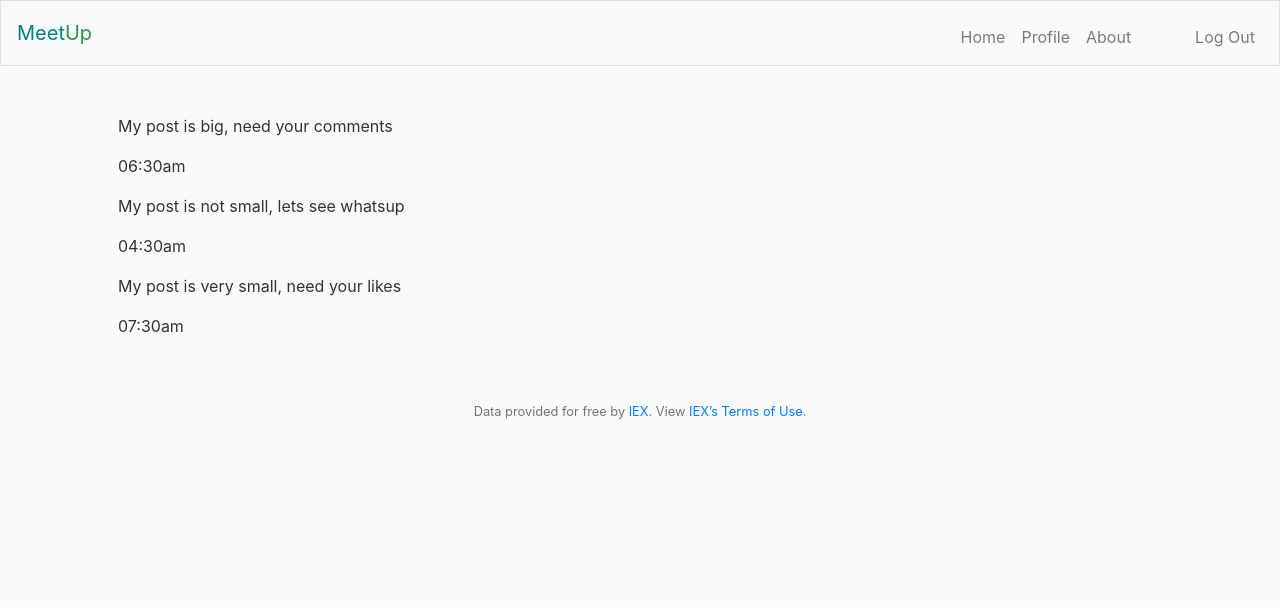
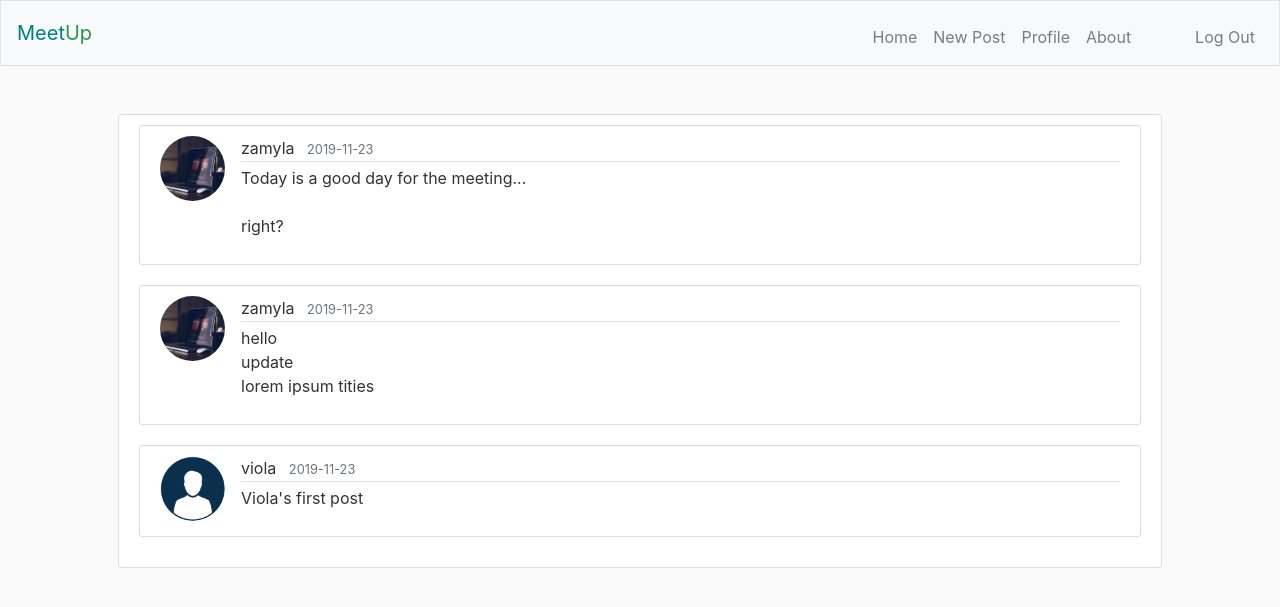
Before and after one commit to hustlaviola/meetup-cs50, a Flask app: page / in a window 1280 px wide. Shown: the top 607 px of the page. Run offline with Flask 2, Linux system fonts and the light colour scheme; a user stored in the database is signed in; data comes from the database, SQL or seed files in the repository; both versions use the stored data as it was after the commit; some libraries are stand-ins or nearby versions.

Commit message:
Add update and delete post functionality

```diff
--- a/meetup/forms.py
+++ b/meetup/forms.py
@@ -1,7 +1,7 @@
 from flask_wtf import FlaskForm
 from flask_wtf.file import FileField, FileAllowed
 from flask_login import current_user
-from wtforms import StringField, PasswordField, SubmitField, BooleanField
+from wtforms import StringField, PasswordField, SubmitField, BooleanField, TextAreaField
 from wtforms.validators import DataRequired, Length, Email, EqualTo, ValidationError
 from meetup.models import User
 from meetup import login_manager
@@ -57,3 +57,7 @@ class UpdateProfileForm(FlaskForm):
             print(user)
             if user:
                 raise ValidationError('Email already in use')
+
+class PostForm(FlaskForm):
+    message = TextAreaField('Message', validators=[DataRequired()])
+    submit = SubmitField('Post')
--- a/meetup/routes.py
+++ b/meetup/routes.py
@@ -1,29 +1,15 @@
 import os
 from PIL import Image
 import secrets
-from flask import render_template, url_for, flash, redirect, request
+from flask import render_template, url_for, flash, redirect, request, abort
 from meetup import app, db, bcrypt
-from meetup.forms import RegistrationForm, LoginForm, UpdateProfileForm
+from meetup.forms import RegistrationForm, LoginForm, UpdateProfileForm, PostForm
 from meetup.models import User, Post
 from flask_login import login_user, current_user, logout_user, login_required
 
-posts = [
-    {
-        "message": "My post is big, need your comments",
-        "time": "06:30am"
-    },
-    {
-        "message": "My post is not small, lets see whatsup",
-        "time": "04:30am"
-    },
-    {
-        "message": "My post is very small, need your likes",
-        "time": "07:30am"
-    }
-]
-
 @app.route('/')
 def index():
+    posts = Post.query.all()
     return render_template('index.html', posts=posts)
 
 
@@ -96,7 +82,46 @@ def profile():
     img = url_for('static', filename='profile-imgs/' + current_user.image_file)
     return render_template('profile.html', img=img, form=form)
 
-@app.route('/posts')
+@app.route('/new_post', methods=['GET', 'POST'])
 @login_required
-def post():
-    return render_template('post.html')
+def new_post():
+    form = PostForm()
+    if form.validate_on_submit():
+        post = Post(message=form.message.data, owner=current_user)
+        db.session.add(post)
+        db.session.commit()
+        flash('Post created successfully', 'success')
+        return redirect(url_for('index'))
+    return render_template('new_post.html', form=form, legend='New Post')
+
+@app.route('/posts/<int:post_id>')
+def post(post_id):
+    post = Post.query.get_or_404(post_id)
+    return render_template('post.html', post=post)
+
+@app.route('/posts/<int:post_id>/update', methods=['GET', 'POST'])
+@login_required
+def update_post(post_id):
+    post = Post.query.get_or_404(post_id)
+    if post.owner != current_user:
+        abort(403)
+    form = PostForm()
+    if form.validate_on_submit():
+        post.message = form.message.data
+        db.session.commit()
+        flash('Post updated successfully', 'success')
+        return redirect(url_for('post', post_id=post.id))
+    elif request.method == 'GET':
+        form.message.data = post.message
+    return render_template('new_post.html', form=form, legend='Update Post')
+
+@app.route('/posts/<int:post_id>/delete', methods=['POST'])
+@login_required
+def delete_post(post_id):
+    post = Post.query.get_or_404(post_id)
+    if post.owner != current_user:
+        abort(403)
+    db.session.delete(post)
+    db.session.commit()
+    flash('Post deleted successfully', 'success')
+    return redirect(url_for('index'))
--- a/meetup/static/styles.css
+++ b/meetup/static/styles.css
@@ -23,6 +23,28 @@ body {
     color: #2e944b;
 }
 
+
+.article-content {
+  white-space: pre-line;
+}
+
+.article-img {
+  height: 65px;
+  width: 65px;
+  margin-right: 16px;
+}
+
+.article-metadata {
+  padding-bottom: 1px;
+  margin-bottom: 4px;
+  border-bottom: 1px solid #e3e3e3
+}
+
+.article-metadata a:hover {
+  color: #333;
+  text-decoration: none;
+}
+
 .content-section {
     background: #ffffff;
     padding: 10px 20px;
@@ -38,6 +60,16 @@ body {
     margin-bottom: 16px;
   }
 
+  #post-link
+  {
+    color: #333333;
+    text-decoration: none;
+  }
+
+  #post-link article:hover
+  {
+    background-color: #fafafa;
+  }
 
 /* Large devices (desktops, 992px and up) */
 @media (min-width: 992px) {
--- a/meetup/templates/index.html
+++ b/meetup/templates/index.html
@@ -7,10 +7,19 @@
 {% block main %}
     {% if current_user.is_authenticated %}
         {% for post in posts %}
-    <p>{{ post.message }}</p>
-    <p>{{ post.time }}</p>
+            <a id="post-link" href="{{ url_for('post', post_id=post.id) }}">
+                <article class="media content-section">
+                    <img class="rounded-circle article-img" src="{{ url_for('static', filename='profile-imgs/' + post.owner.image_file) }}" />
+                <div class="media-body">
+                    <div class="article-metadata">
+                        <span class="mr-2">{{ post.owner.username }}</span>
+                        <small class="text-muted">{{ post.posted_at.strftime('%Y-%m-%d') }}</small>
+                    </div>
+                    <p class="article-content">{{ post.message }}</p>
+                </div>
+                </article>
+            </a>
         {% endfor %}
-
     {% else %}
         <a href="/login"><p class="text-center">Join Us</p></a>
     {% endif %}
--- a/meetup/templates/layout.html
+++ b/meetup/templates/layout.html
@@ -1,72 +1,93 @@
 <!DOCTYPE html>
 
 <html lang="en">
-
   <head>
-
     <!-- Required meta tags -->
-        <meta charset="utf-8">
-        <meta name="viewport" content="width=device-width, initial-scale=1, shrink-to-fit=no">
+    <meta charset="utf-8" />
+    <meta
+      name="viewport"
+      content="width=device-width, initial-scale=1, shrink-to-fit=no"
+    />
 
     <!-- documentation at http://getbootstrap.com/docs/4.1/, alternative themes at https://bootswatch.com/ -->
-        <link href="https://maxcdn.bootstrapcdn.com/bootstrap/4.1.3/css/bootstrap.min.css" rel="stylesheet">
+    <link
+      href="https://maxcdn.bootstrapcdn.com/bootstrap/4.1.3/css/bootstrap.min.css"
+      rel="stylesheet"
+    />
 
-        <link href="{{ url_for('static', filename='styles.css') }}" rel="stylesheet">
+    <link
+      href="{{ url_for('static', filename='styles.css') }}"
+      rel="stylesheet"
+    />
 
     <script src="https://code.jquery.com/jquery-3.3.1.min.js"></script>
     <script src="https://cdnjs.cloudflare.com/ajax/libs/popper.js/1.14.3/umd/popper.min.js"></script>
     <script src="https://maxcdn.bootstrapcdn.com/bootstrap/4.1.3/js/bootstrap.min.js"></script>
 
     <title>MeetUp: {% block title %}{% endblock %}</title>
-
   </head>
 
   <body>
-
     <nav class="navbar navbar-expand-md navbar-light bg-light border">
-            <a class="navbar-brand" href="{{ url_for('index') }}"><span class="teal">Meet</span><span class="green">Up</span></a>
-            <button aria-controls="navbar" aria-expanded="false" aria-label="Toggle navigation" class="navbar-toggler" data-target="#navbar" data-toggle="collapse" type="button">
+      <a class="navbar-brand" href="{{ url_for('index') }}"
+        ><span class="teal">Meet</span><span class="green">Up</span></a
+      >
+      <button
+        aria-controls="navbar"
+        aria-expanded="false"
+        aria-label="Toggle navigation"
+        class="navbar-toggler"
+        data-target="#navbar"
+        data-toggle="collapse"
+        type="button"
+      >
         <span class="navbar-toggler-icon"></span>
       </button>
       <div class="collapse navbar-collapse" id="navbar">
         {% if current_user.is_authenticated %}
         <ul class="navbar-nav ml-auto mt-2">
-                        <li class="nav-item"><a class="nav-link" href="{{ url_for('index') }}">Home</a></li>
-                        <li class="nav-item"><a class="nav-link" href="{{ url_for('profile') }}">Profile</a></li>
-                        <li class="nav-item"><a class="nav-link" href="{{ url_for('about') }}">About</a></li>
-                        <li class="nav-item ml-5"><a class="nav-link" href="/logout">Log Out</a></li>
+          <li class="nav-item">
+            <a class="nav-link" href="{{ url_for('index') }}">Home</a>
+          </li>
+          <li class="nav-item">
+            <a class="nav-link" href="{{ url_for('new_post') }}">New Post</a>
+          </li>
+          <li class="nav-item">
+            <a class="nav-link" href="{{ url_for('profile') }}">Profile</a>
+          </li>
+          <li class="nav-item">
+            <a class="nav-link" href="{{ url_for('about') }}">About</a>
+          </li>
+          <li class="nav-item ml-5">
+            <a class="nav-link" href="/logout">Log Out</a>
+          </li>
         </ul>
         {% else %}
         <ul class="navbar-nav ml-auto mt-2">
-                        <li class="nav-item"><a class="nav-link" href="{{ url_for('register') }}">Register</a></li>
-                        <li class="nav-item"><a class="nav-link" href="{{ url_for('login') }}">Log In</a></li>
+          <li class="nav-item">
+            <a class="nav-link" href="{{ url_for('register') }}">Register</a>
+          </li>
+          <li class="nav-item">
+            <a class="nav-link" href="{{ url_for('login') }}">Log In</a>
+          </li>
         </ul>
         {% endif %}
       </div>
     </nav>
 
-        {% with messages = get_flashed_messages(with_categories = true) %}
-            {% if messages %}
-                {% for category, message in messages %}
+    {% with messages = get_flashed_messages(with_categories = true) %} {% if
+    messages %} {% for category, message in messages %}
     <header>
       <div class="alert alert-{{ category }} text-center">
         {{ message }}
       </div>
     </header>
-                {% endfor %}
-
-            {% endif %}
-
-        {% endwith %}
+    {% endfor %} {% endif %} {% endwith %}
 
     <main class="container p-5">
+      <div class="content-section">
         {% block main %}{% endblock %}
+      </div>
     </main>
-
-        <footer class="small text-center text-muted">
-            Data provided for free by <a href="https://iextrading.com/developer">IEX</a>. View <a href="https://iextrading.com/api-exhibit-a/">IEX’s Terms of Use</a>.
-        </footer>
-
   </body>
-
 </html>
--- a/meetup/templates/profile.html
+++ b/meetup/templates/profile.html
@@ -1,7 +1,6 @@
 {% extends "layout.html" %} {% block title %} About {% endblock %} {% block main
 %}
 
-<div class="content-section">
   <div class="media">
     <img class="rounded-circle account-img" src="{{ img }}" />
     <div class="media-body">
@@ -10,7 +9,6 @@
     </div>
   </div>
   <!-- Form -->
-  <div class="form">
     <form action="" method="post" enctype="multipart/form-data">
       {{ form.hidden_tag() }}
       <fieldset class="form-group">
@@ -50,5 +48,3 @@
         {{ form.submit(class="btn btn-outline-info") }}
       </div>
     </form>
-  </div>
-</div>
```
Also changed, not shown: meetup/templates/login.html (+3 -5 lines), meetup/templates/new_post.html (added, +29 -0 lines), meetup/templates/post.html (+42 -3 lines), meetup/templates/register.html (+4 -8 lines), meetup/meetup.db. Lines whose indentation alone changed are shown as unchanged.
